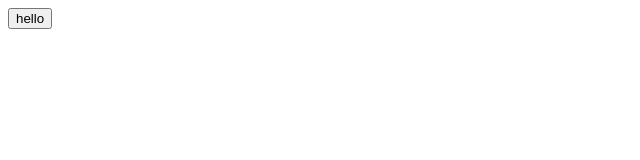
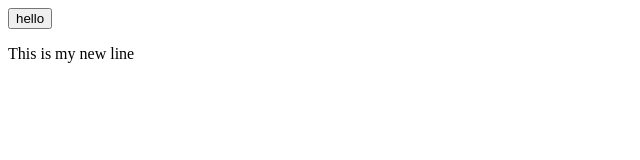
Before and after one commit to PrasannaPradhan1025/MyProject, a plain HTML site: page index.html in a window 1280 px wide. Shown: the whole page, without its empty margins (0-640 px from the left). Drawn offline with Linux system fonts and the light colour scheme.

Commit message:
new line

```diff
--- a/index.html
+++ b/index.html
@@ -7,6 +7,7 @@
 </head>
 <body>
     <button>hello</button>
+    <p>This is my new line</p>
 
 </body>
 </html>
```
